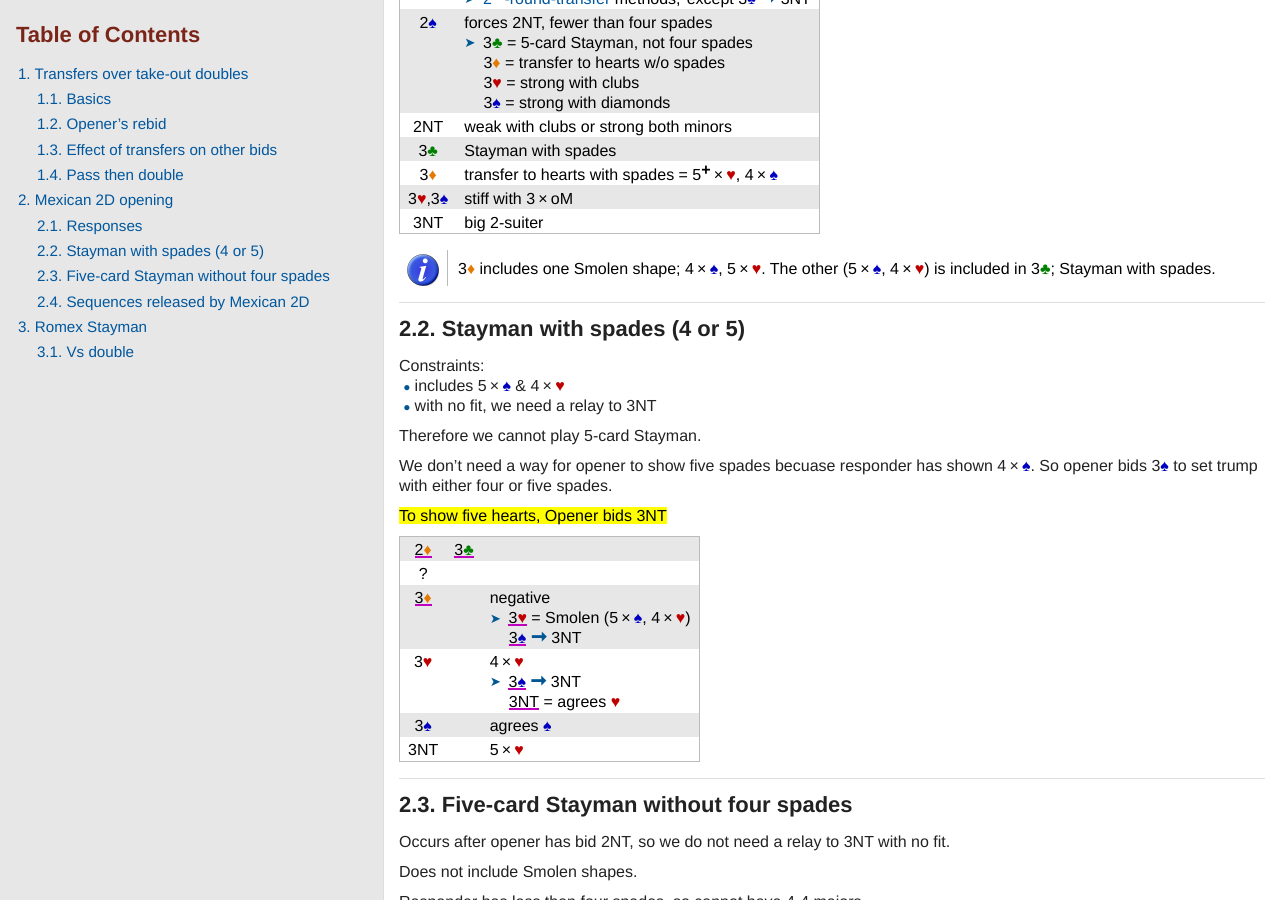
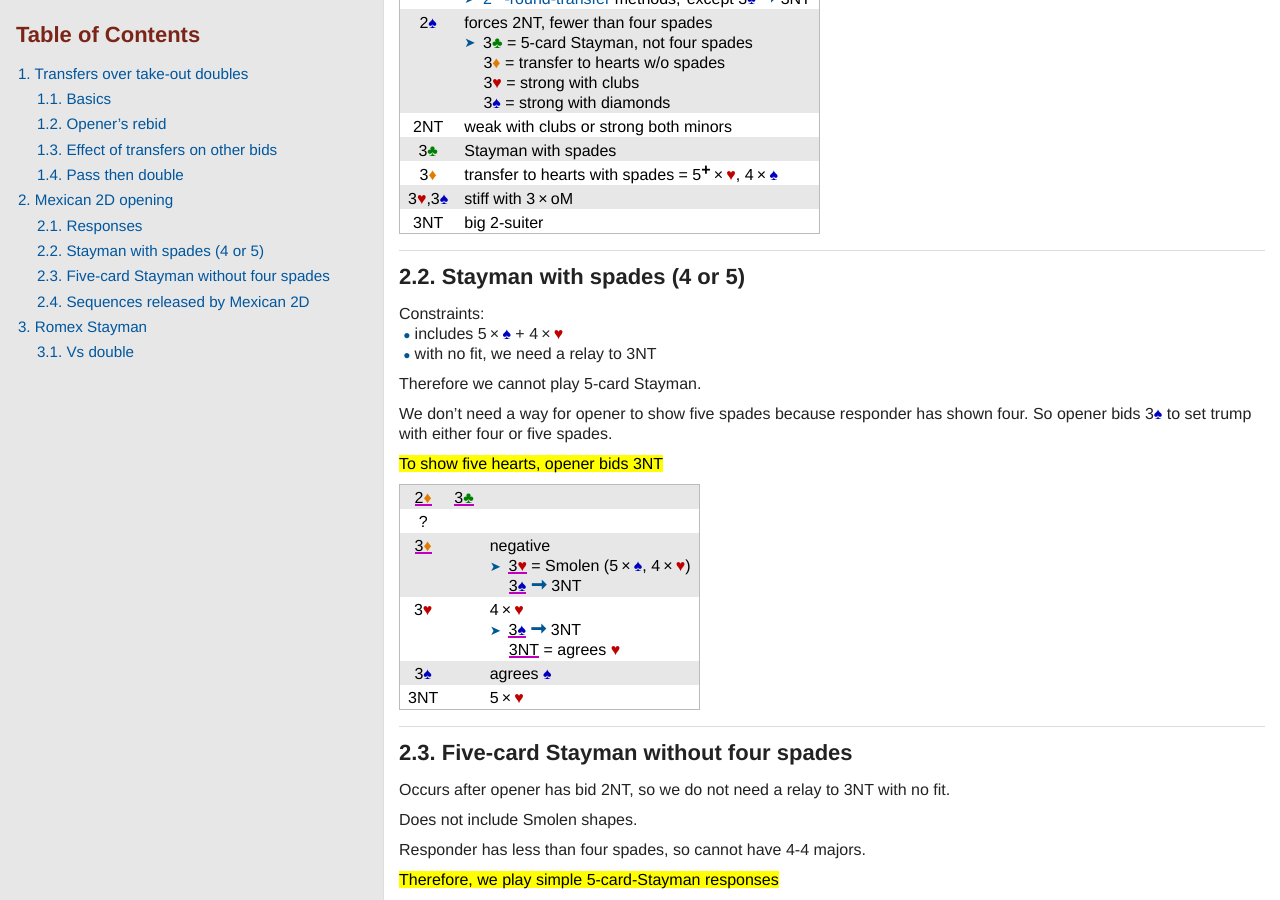
Before and after one commit to kjraywood/kjraywood.github.io, a Jekyll site: the page rbsys/staging.html, which Jekyll copies as it is, in a window 1280 px wide and 900 px high, scrolled down 1389 px. Built offline with Jekyll 4.4.1, drawn with Linux system fonts in a browser that asks for light colours.

Commit message:
remove note about Smolen shapes

```diff
--- a/rbsys/staging.html
+++ b/rbsys/staging.html
@@ -249,37 +249,24 @@
 </tr>
 </tbody>
 </table>
-<div class="admonitionblock note">
-<table>
-<tr>
-<td class="icon">
-<img src="../icons/note.png" alt="Note">
-</td>
-<td class="content">
-3<span class="cardsuit orange">&#x2666;</span> includes one Smolen shape; 4&thinsp;&times;&thinsp;<span class="cardsuit blue">&#x2660;</span>, 5&thinsp;&times;&thinsp;<span class="cardsuit red">&#x2665;</span>. The other (5&thinsp;&times;&thinsp;<span class="cardsuit blue">&#x2660;</span>, 4&thinsp;&times;&thinsp;<span class="cardsuit red">&#x2665;</span>)
-       is included in 3<span class="cardsuit green">&#x2663;</span>; Stayman with spades.
-</td>
-</tr>
-</table>
-</div>
 </div>
 <div class="sect2">
 <h3 id="_stayman_with_spades_4_or_5">2.2. Stayman with spades (4 or 5)</h3>
 <div class="paragraph">
 <p>Constraints:<br>
-<span class="nobr">&nbsp;<span class="vlower mildblue big">&bull;</span> includes 5&thinsp;&times;&thinsp;<span class="cardsuit blue">&#x2660;</span> &amp; 4&thinsp;&times;&thinsp;<span class="cardsuit red">&#x2665;</span></span><br>
+<span class="nobr">&nbsp;<span class="vlower mildblue big">&bull;</span> includes 5&thinsp;&times;&thinsp;<span class="cardsuit blue">&#x2660;</span> + 4&thinsp;&times;&thinsp;<span class="cardsuit red">&#x2665;</span></span><br>
 <span class="nobr">&nbsp;<span class="vlower mildblue big">&bull;</span> with no fit, we need a relay to 3NT</span></p>
 </div>
 <div class="paragraph">
 <p>Therefore we cannot play 5-card Stayman.</p>
 </div>
 <div class="paragraph">
-<p>We don&#8217;t need a way for opener to show five spades becuase responder
-has shown 4&thinsp;&times;&thinsp;<span class="cardsuit blue">&#x2660;</span>.
+<p>We don&#8217;t need a way for opener to show five spades because responder
+has shown four.
 So opener bids 3<span class="cardsuit blue">&#x2660;</span> to set trump with either four or five spades.</p>
 </div>
 <div class="paragraph">
-<p><mark>To show five hearts, Opener bids 3NT</mark></p>
+<p><mark>To show five hearts, opener bids 3NT</mark></p>
 </div>
 <table class="tableblock frame-all grid-none fit-content">
 <colgroup>
```
